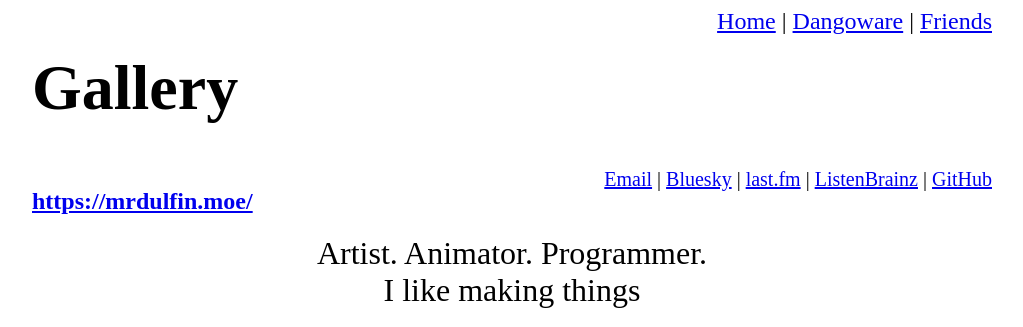
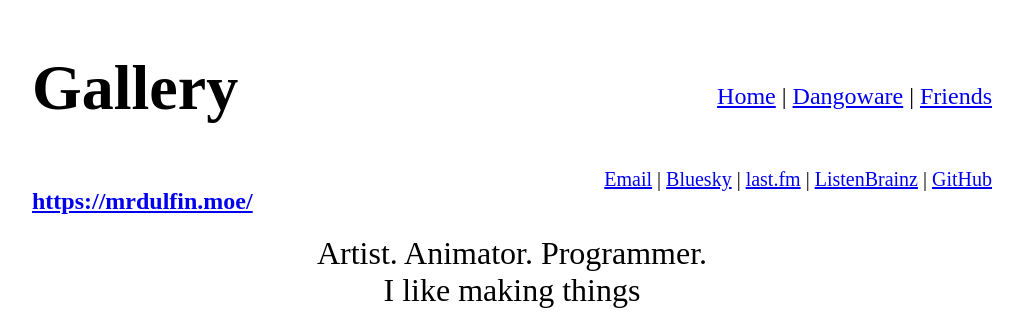
Before and after one commit to MrDulfin/mrdulfin.moe, a plain HTML site: page gallery/index.html in a window 1280 px wide. Shown: the top 327 px of the page, without its empty margins (136-1159 px from the left). Drawn offline with Linux system fonts and the light colour scheme.

Commit message:
fixed header in gallery

```diff
--- a/gallery/style.css
+++ b/gallery/style.css
@@ -23,6 +23,7 @@ main {
 
 .menu {
   position: relative;
+  top: 75px;
   font-size: 150%;
 }
 
```
